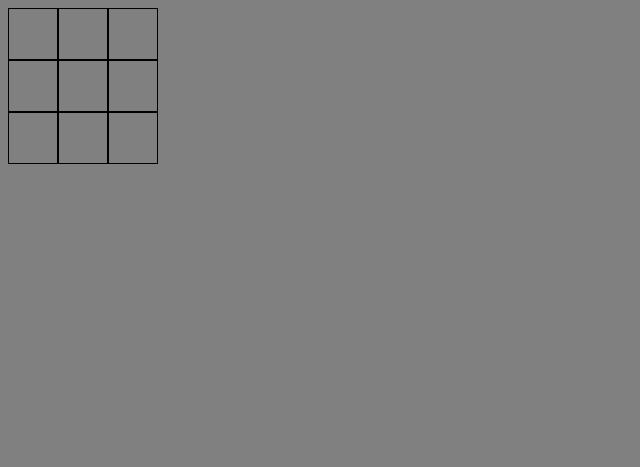
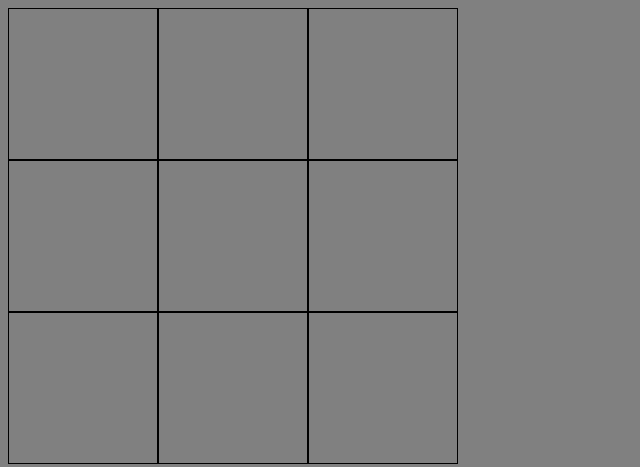
Before and after one commit to RyanHazlewood0/odin-tic-tac-toe, a plain HTML site: page index.html in a window 1280 px wide. Shown: the whole page, without its empty margins (0-640 px from the left). Drawn offline with Linux system fonts and the light colour scheme.

Commit message:
board & cells & font sizes increased

```diff
--- a/style.css
+++ b/style.css
@@ -5,7 +5,7 @@ body {
 .board {
     display: flex;
     flex-direction: column;
-    width: 150px;
+    width: 450px;
     border-collapse: collapse;
 }
 
@@ -14,11 +14,12 @@ body {
 }
 
 .cell {
-    width: 50px;
-    height: 50px;
+    width: 150px;
+    height: 150px;
     border: 1px solid black;
     display: flex;
     justify-content: center;
     align-items: center;
     font-size: 24px;
+    font-size: 60px;
 }
```
